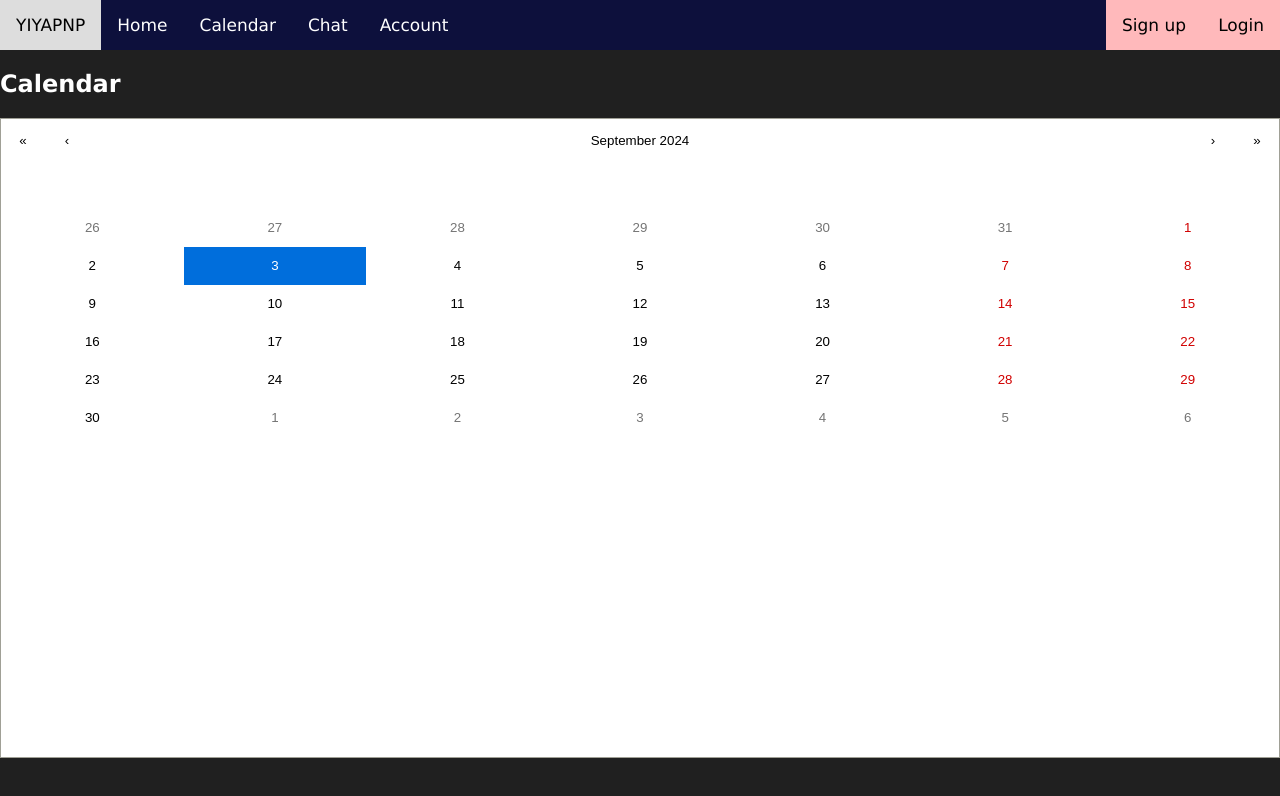
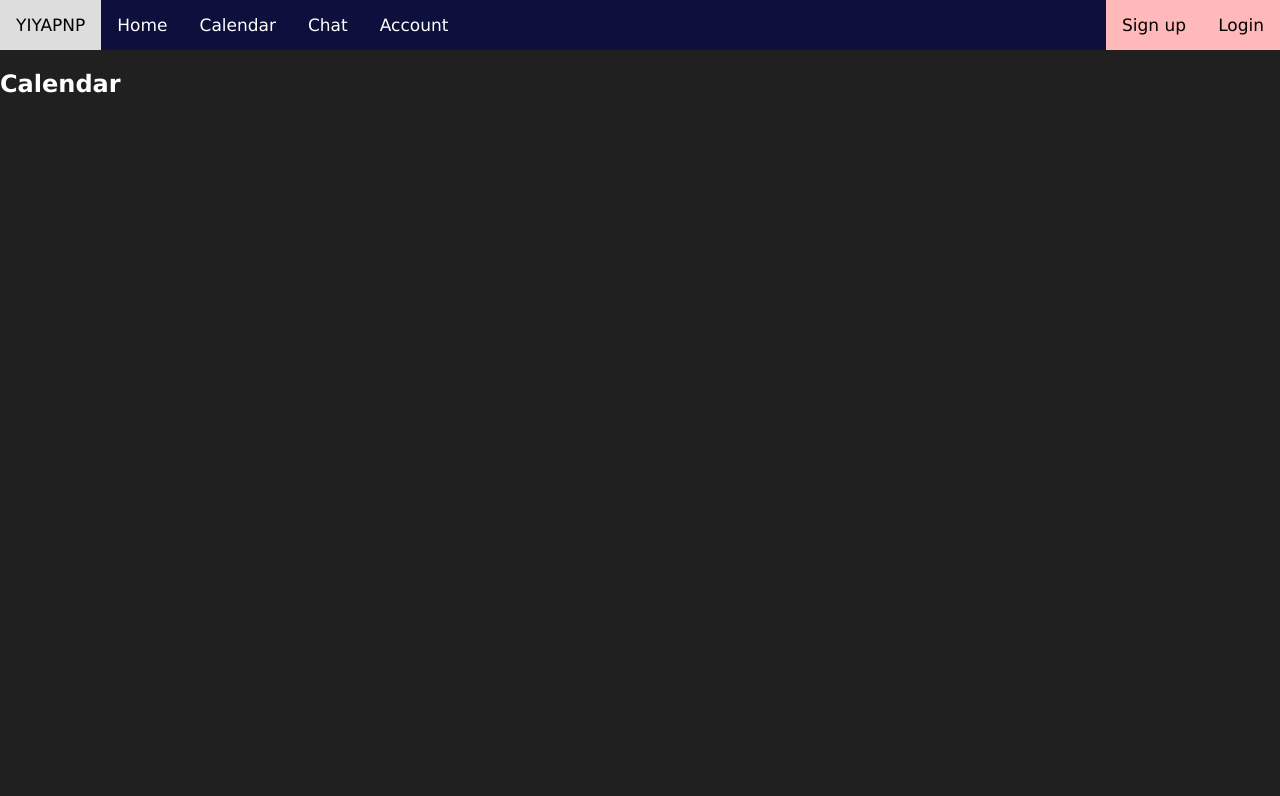
Before and after one commit to brontybuutveld/student, a React (Create React App) app: page /calendar in a window 1280 px wide. Shown: the top 796 px of the page. Built offline with nearby package versions, Linux system fonts and the light colour scheme.

Commit message:
navpage done

```diff
--- a/package.json
+++ b/package.json
@@ -6,9 +6,7 @@
     "@testing-library/jest-dom": "^5.17.0",
     "@testing-library/react": "^13.4.0",
     "@testing-library/user-event": "^13.5.0",
-    "bootstrap": "^5.3.3",
     "react": "^18.3.1",
-    "react-calendar": "^5.0.0",
     "react-dom": "^18.3.1",
     "react-router-dom": "^6.26.1",
     "react-scripts": "5.0.1",
--- a/src/pages/Calendar.js
+++ b/src/pages/Calendar.js
@@ -1,22 +1,13 @@
 import Header from "../components/Header.js";
-import Calendar from "react-calendar";
-import 'react-calendar/dist/Calendar.css';
-import { useState } from "react";
 
 export default function CalendarPage() {
     /** if not logged in should redirect to signup/login */
 
-    const [value, setValue] = useState(new Date());
-
-    function onChange(nextValue) {
-      setValue(nextValue);
-    }
 
     return (
         <>
             <Header />
             <h2>Calendar</h2>
-            <Calendar className="calendar" onChange={onChange} value={value} onClickDay={(value) => alert('Clicked day: ', value)}/>
 
         </>
     )
```
Also changed, not shown: 1 other file (tests, documents, lock files or other folders).
